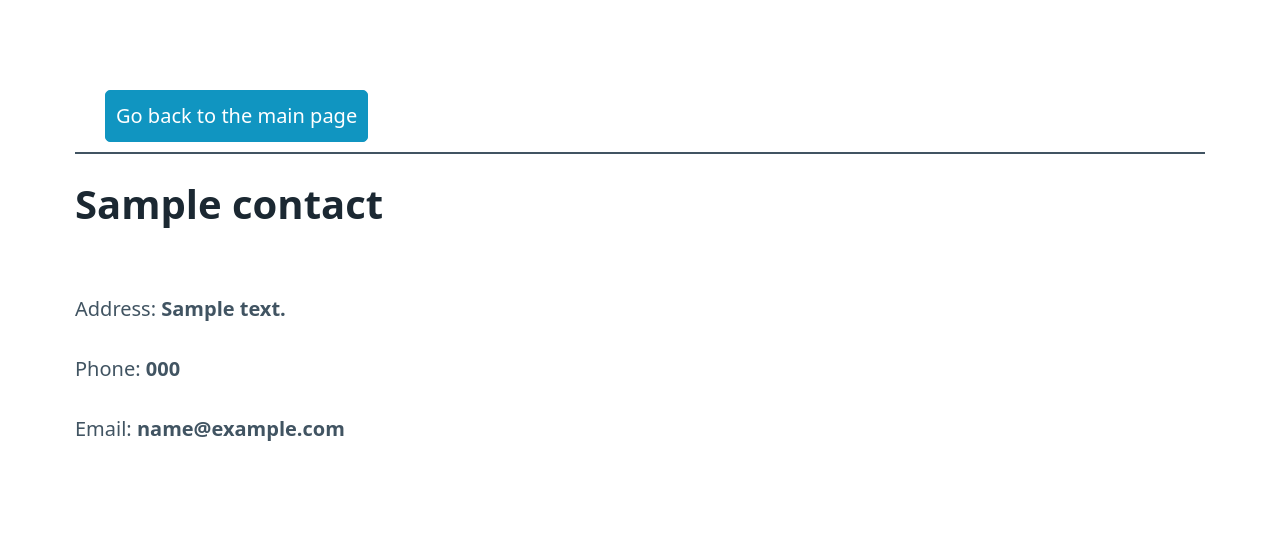
After one commit to kidstonek/PY_WEB_HW_11, a Flask app: page /detail/1 in a window 1280 px wide. The commit adds this page. Shown: the top 553 px of the page. Run offline with Flask 2, Linux system fonts and the light colour scheme; tables that the repository leaves empty hold one stand-in row (values such as "Sample post").

Commit message:
creepy work

```diff
--- a/src/repository/workscripts.py
+++ b/src/repository/workscripts.py
@@ -1,5 +1,7 @@
+from sqlalchemy.orm import joinedload
+
 from src import db, models
-from src.models import Contact
+from src.models import Contact, Phone, Address, Email
 
 
 def contact_input(contact_name):
@@ -22,10 +24,24 @@ def contact_details(contact_address, contact_phone, contact_email, _id):
 
 def get_detail(_id):
     detail = db.session.query(Contact).filter(Contact.cont_id == _id).first()
-    return detail
+    address = db.session.query(Address).filter(Address.contact_id == detail.cont_id).first()
+    phone = db.session.query(Phone).filter(Phone.contact_id == detail.cont_id).first()
+    email = db.session.query(Email).filter(Email.contact_id == detail.cont_id).first()
+    # print(detail.cont_name, address.address_ad,  phone.phone_num, email.email_mail)
+    return detail.cont_name, address.address_ad,  phone.phone_num, email.email_mail
     # note = db_session.query(Note).filter(Note.id == id).first()
 
 
 def get_all_contacts():
     contacts = db.session.query(Contact).all()
+    # contacts = db.session.query(Contact, Phone, Address, Email).filter()
+    # query(table1, table2).filter(table1.thing == table2.other_thing)
     return contacts
+
+
+def delete_contact(_id):
+    db.session.query(Contact).filter(Contact.cont_id == _id).delete()
+    db.session.query(Address).filter(Address.contact_id == _id).delete()
+    db.session.query(Phone).filter(Phone.contact_id == _id).delete()
+    db.session.query(Email).filter(Email.contact_id == _id).delete()
+    db.session.commit()
--- a/src/routes.py
+++ b/src/routes.py
@@ -42,4 +42,10 @@ def test_input():
 @app.route('/detail/<_id>', strict_slashes=False)
 def detail(_id):
     contact = workscripts.get_detail(_id)
-    return render_template('pages/detail.html', contact=contact.cont_id)
+    return render_template('pages/detail.html', contact=contact)
+
+
+@app.route("/delete/<_id>", strict_slashes=False)
+def delete(_id):
+    workscripts.delete_contact(_id)
+    return redirect("/")
--- /dev/null
+++ b/src/templates/pages/detail.html
@@ -0,0 +1,24 @@
+<!DOCTYPE html>
+<html lang="en">
+  <head>
+    <meta charset="UTF-8" />
+    <title>Contact information</title>
+    <link
+      rel="stylesheet"
+      href="https://unpkg.com/@picocss/pico@latest/css/pico.min.css"
+    />
+  </head>
+  <body>
+    <main class="container">
+      <nav style="margin-bottom: 20px; border-bottom: 2px solid; padding-left: 30px">
+        <ul>
+          <li><a href="/" role="button"> Go back to the main page </a></li>
+        </ul>
+      </nav>
+      <h1>{{contact[0]}}</h1>
+	  <p>Address: <b>{{contact[1]}}</b></p>
+	  <p>Phone: <b>{{contact[2]}}</b></p>
+	  <p>Email: <b>{{contact[3]}}</b></p>
+    </main>
+  </body>
+</html>
--- a/src/templates/pages/index.html
+++ b/src/templates/pages/index.html
@@ -13,8 +13,6 @@
       <nav style="margin-bottom: 20px; border-bottom: 2px solid; padding-left: 30px">
         <ul>
           <li><a href="/contact/" role="button">Add contact</a></li>
-          <li><a href="/tag/" role="button">Edit contact</a></li>
-		  <li><a href="/test/" role="button">Test input</a></li>
         </ul>
       </nav>
 	 {% for contact in contacts%}
@@ -23,6 +21,9 @@
           <a href="/detail/{{contact.cont_id}}" role="button" class="outline"
             >{{contact.cont_name}}</a
           >
+		  <a href="/delete/{{contact.cont_id}}" role="button" class="contrast"
+            >Delete record</a
+          >
         </li>
       </ul>
       {% endfor %}
```
